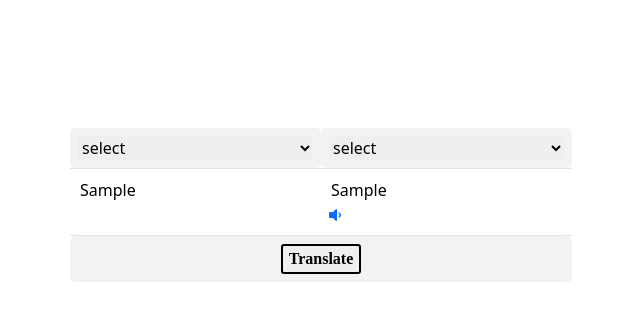
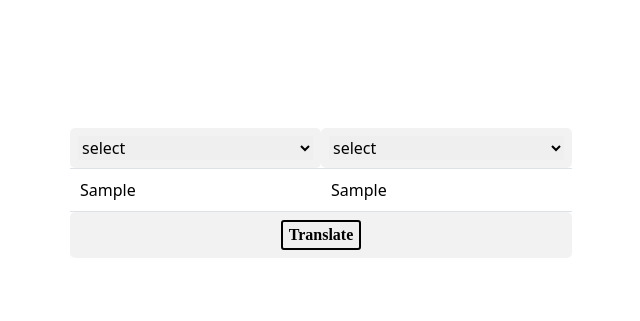
Before and after one commit to unnatijajal/Tranlator, a Django app: template dictionary/templates/home.html in a window 1280 px wide. Shown: the top 321 px of the page, without its empty margins (319-959 px from the left). Run offline with Django 3.2, Linux system fonts and the light colour scheme; the template is opened without the code that fills it: most values are stand-ins (such as "Sample title", 1, 10 or a date in 2020); some libraries are stand-ins or nearby versions.

Commit message:
Update home.html

```diff
--- a/dictionary/templates/home.html
+++ b/dictionary/templates/home.html
@@ -43,7 +43,7 @@
 
                     </td>
                     <td>
-                        <input type="text" id="output" value="{{o}}" placeholder="Translated text"  readonly name="tt"/><a href="{% url 'btn' %}" id="b" ><i class="fas fa-volume-down" ></i></a>
+                        <input type="text" id="output" value="{{o}}" placeholder="Translated text"  readonly name="tt"/>
                     </td>
 
                  </tr>
```
